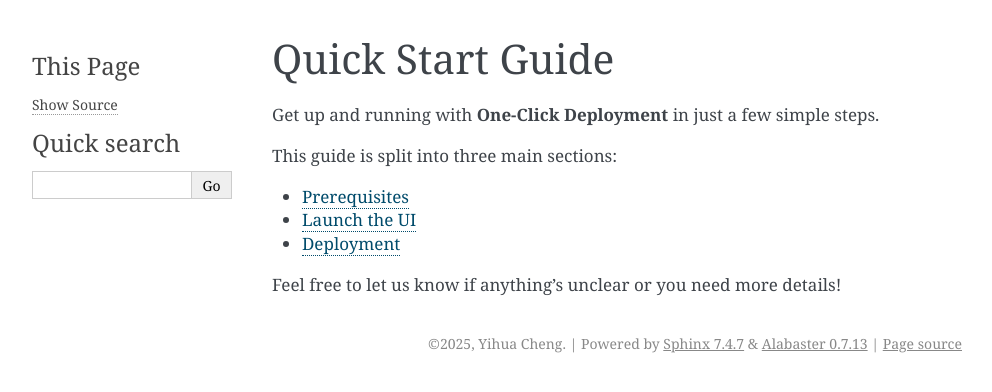
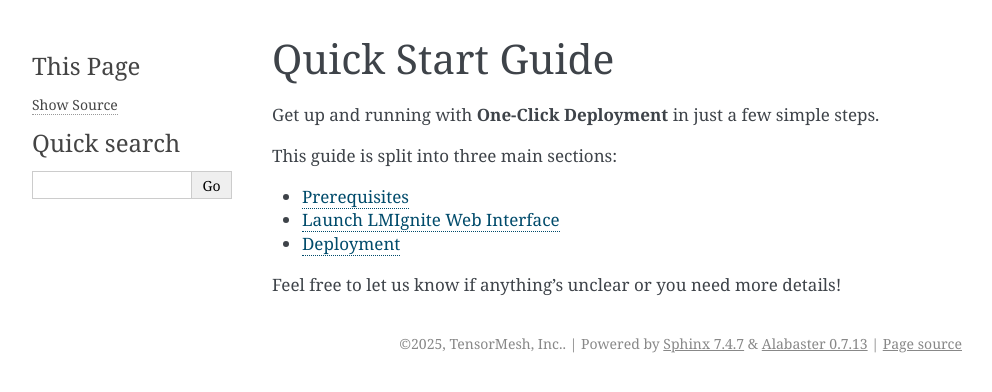
Before and after one commit to LMCache/LMIgnite, a Sphinx documentation site: the page built from docs/source/quickstart/index.rst, in a window 1280 px wide. Shown: the top 392 px of the page, without its empty margins (148-1140 px from the left). Built offline with Sphinx 7.4.7, drawn with Linux system fonts in a browser that asks for light colours.

Commit message:
Zhuohan merge main (#7)
* Update quickstart docs: deployment, launch-ui, prerequisites (July 11 improvements)

* Clarify Hugging Face gated model access note in prerequisites

* Docs and config updates; ignore .DS_Store system files

* Update index.rst with LMIgnite changes

* align the width between text and ~/research/one-click-deployment

Signed-off-by: Kuntai Du <kuntai@uchicago.edu>

---------

Signed-off-by: Kuntai Du <kuntai@uchicago.edu>
Co-authored-by: Kuntai Du <kuntai@uchicago.edu>

```diff
--- a/docs/source/conf.py
+++ b/docs/source/conf.py
@@ -6,9 +6,9 @@
 # -- Project information -----------------------------------------------------
 # https://www.sphinx-doc.org/en/master/usage/configuration.html#project-information
 
-project = 'lmcache-cloud-docs'
-copyright = '2025, Yihua Cheng'
-author = 'Yihua Cheng'
+project = 'lmignite-docs'
+copyright = '2025, TensorMesh, Inc.'
+author = 'TensorMesh, Inc.'
 release = 'v0.0.1'
 
 # -- General configuration ---------------------------------------------------
--- a/docs/source/quickstart/index.rst
+++ b/docs/source/quickstart/index.rst
@@ -6,7 +6,7 @@ Get up and running with **One-Click Deployment** in just a few simple steps.
 This guide is split into three main sections:
 
 - :doc:`prerequisites`
-- :doc:`launch-ui`
+- :doc:`launch-web-interface`
 - :doc:`deployment`
 
 Feel free to let us know if anything's unclear or you need more details!
@@ -16,5 +16,5 @@ Feel free to let us know if anything's unclear or you need more details!
    :hidden:
 
    prerequisites
-   launch-ui
+   launch-web-interface
    deployment
```
Also changed, not shown: docs/source/quickstart/launch-web-interface.rst (renamed from docs/source/quickstart/launch-ui.rst, +4 -4 lines), docs/source/overview/what-is-lmignite.rst (line endings or trailing spaces).
